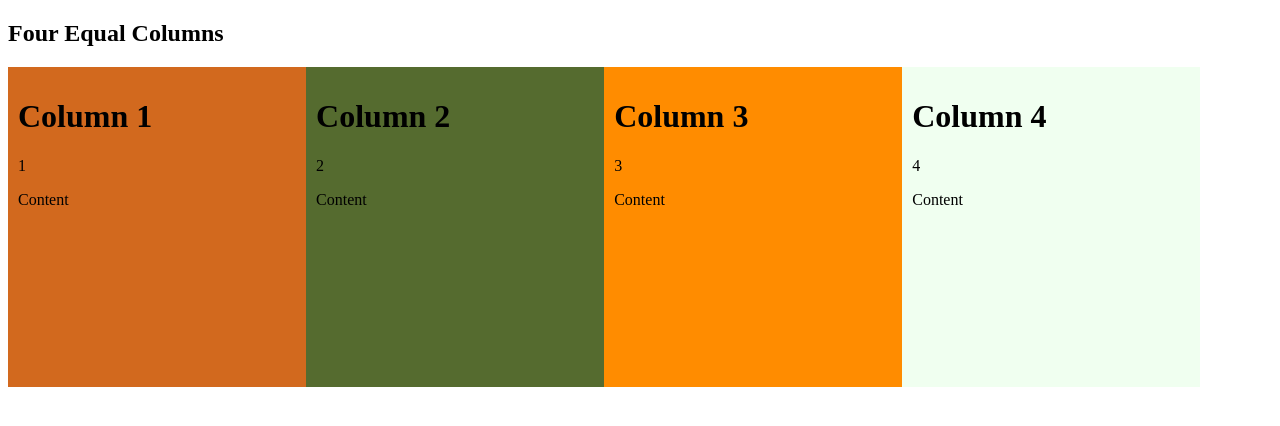
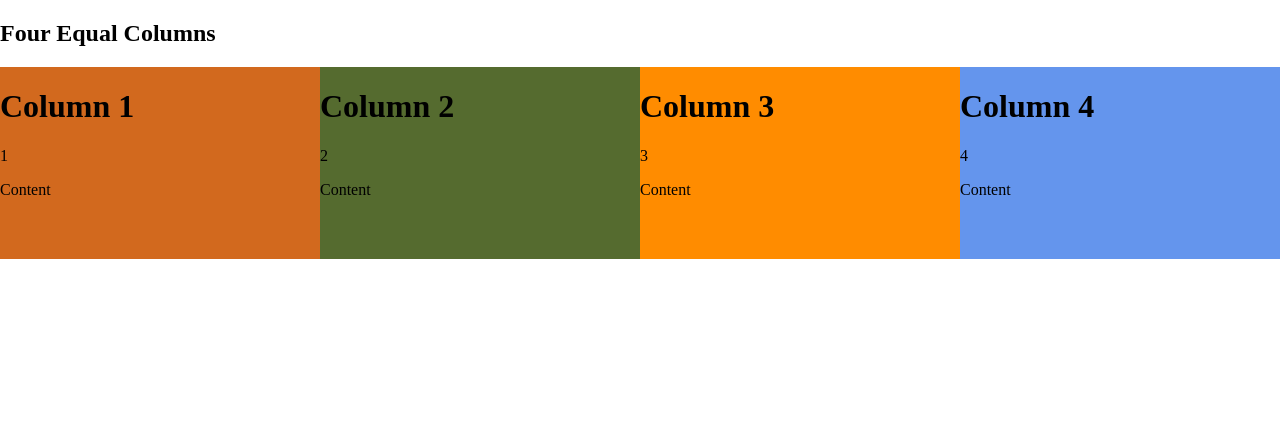
Before and after one commit to schooladvisor26/githhub-practice, a plain HTML site: page index.html in a window 1280 px wide. Drawn offline with Linux system fonts and the light colour scheme.

```diff
--- a/css/style.css
+++ b/css/style.css
@@ -1,12 +1,24 @@
+body {
+    margin: 0;
+}
+/*
+Original code from w3schools?
 .column {
     float: left;
-    width: 22%;
+    width: 25%;
     padding: 10px;
     height: 300px;
+} */
+
+.column {
+    width: 25vw;
+    height: 15vw;
+    float: left;
 }
 
 /* Clear floats after the columns */
-/* How To Create a Four Column Layout */
+/* How To Create a Four Column Layout on w3schools */
+/* I needed to adjust the margin like the instructor, Jimmy Hinojosa, did to make the columns fit on one page */
 
 .row:after {
     display: table;
@@ -26,7 +38,7 @@
 }
 
 .d {
-    background-color: honeydew;
+    background-color:cornflowerblue;
 }
 
 /* W3Schools Tryit Editor used #aaa #bbb #ccc #ddd for colors. */
```
